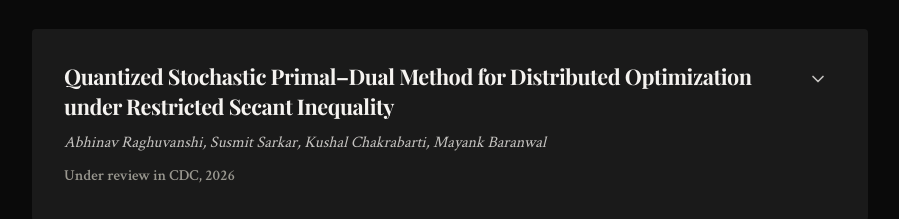
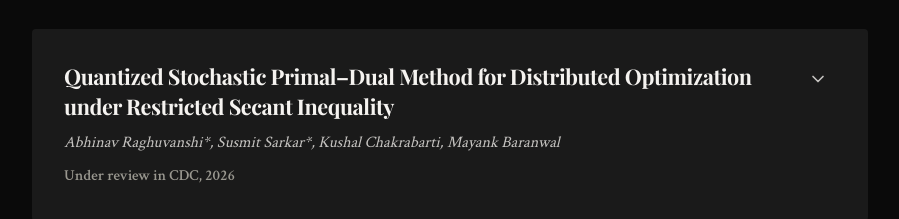
Before and after one commit to abhinavr11/abhinavr11.github.io, a React (Create React App) app in the folder frontend/: page / in a window 1280 px wide. Shown: the part 1800-2019 px from the top of the page, without its empty margins (190-1089 px from the left). Built offline with nearby package versions, Linux system fonts and the light colour scheme.

Commit message:
added ack article

```diff
--- a/frontend/src/mock.js
+++ b/frontend/src/mock.js
@@ -99,7 +99,7 @@ export const portfolioData = {
     {
       id: "pub6",
       title: "Quantized Stochastic Primal–Dual Method for Distributed Optimization under Restricted Secant Inequality",
-      authors: "Abhinav Raghuvanshi, Susmit Sarkar, Kushal Chakrabarti, Mayank Baranwal",
+      authors: "Abhinav Raghuvanshi*, Susmit Sarkar*, Kushal Chakrabarti, Mayank Baranwal",
       venue: "Under review in CDC",
       year: "2026",
       description: "We investigate networked stochastic optimization in the presence of communication constraints, modeling finite-precision message passing through unbiased random quantization. We develop q-PDGD, a quantized stochastic primal-dual scheme, and prove convergence under the restricted secant inequality (RSI), without imposing any shared-solution requirement across agents. Our results show that a constant stepsize delivers geometric decay to a computable error neighborhood whose size reflects stochastic gradient noise, quantization effects, and spectral properties of the communication graph, while a diminishing stepsize yields an O(1/k) convergence rate. Up to network- and compression-dependent terms, the resulting oracle complexity aligns with the strongest known rates for centralized stochastic optimization. Experimental results support the analysis and demonstrate the interplay between communication precision, stepsize design, and topology.",
```
